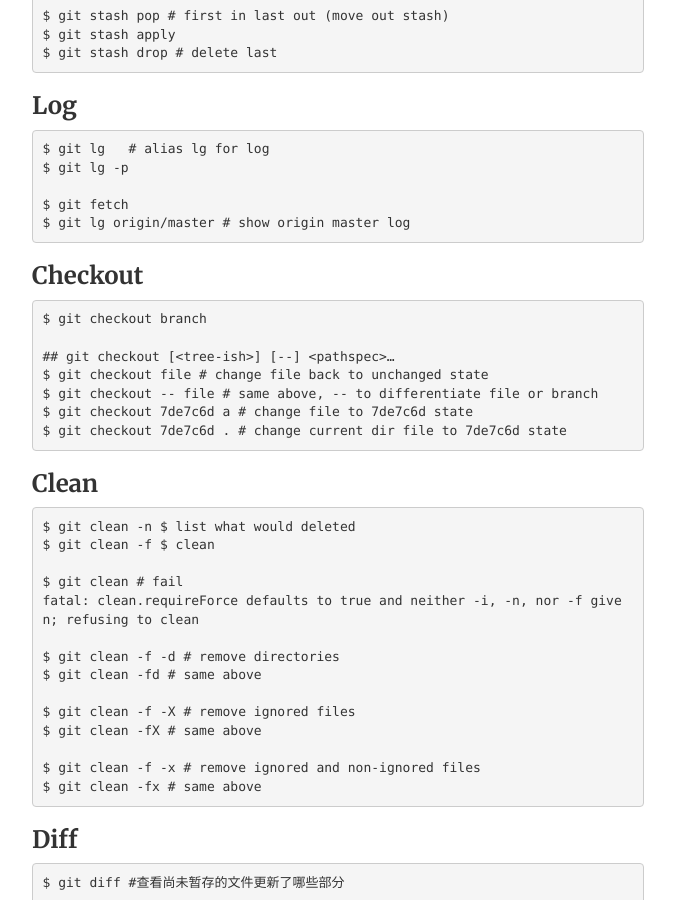
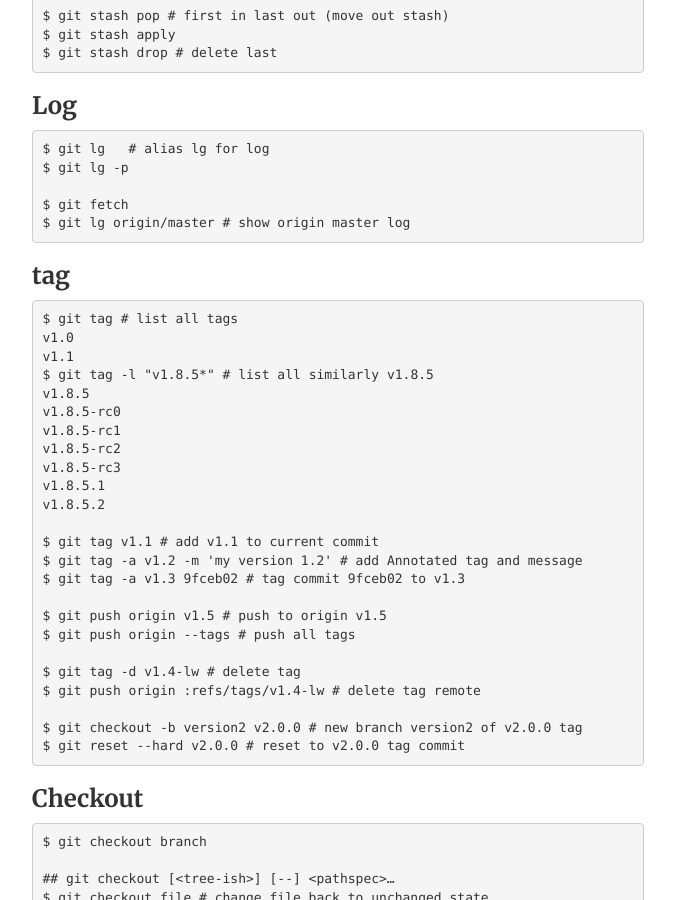
Before and after one commit to FaiChou/faichou.github.io, a Jekyll site: the page built from _posts/2018-10-12-Git速记.md, in a window 1280 px wide and 900 px high, scrolled down 2699 px. Shown: the whole window, without its empty margins (302-977 px from the left). Built offline with Jekyll 4.4.1, drawn with Linux system fonts in a browser that asks for light colours; comment, search, counter and statistics services are not loaded.

Commit message:
add tag to git

````diff
--- a/_posts/2018-10-12-Git速记.md
+++ b/_posts/2018-10-12-Git速记.md
@@ -113,6 +113,35 @@ $ git fetch
 $ git lg origin/master # show origin master log
 ```
 
+### tag
+
+```bash
+$ git tag # list all tags
+v1.0
+v1.1
+$ git tag -l "v1.8.5*" # list all similarly v1.8.5
+v1.8.5
+v1.8.5-rc0
+v1.8.5-rc1
+v1.8.5-rc2
+v1.8.5-rc3
+v1.8.5.1
+v1.8.5.2
+
+$ git tag v1.1 # add v1.1 to current commit
+$ git tag -a v1.2 -m 'my version 1.2' # add Annotated tag and message
+$ git tag -a v1.3 9fceb02 # tag commit 9fceb02 to v1.3
+
+$ git push origin v1.5 # push to origin v1.5
+$ git push origin --tags # push all tags
+
+$ git tag -d v1.4-lw # delete tag
+$ git push origin :refs/tags/v1.4-lw # delete tag remote
+
+$ git checkout -b version2 v2.0.0 # new branch version2 of v2.0.0 tag
+$ git reset --hard v2.0.0 # reset to v2.0.0 tag commit
+```
+
 ### Checkout
 
 ```bash
````
